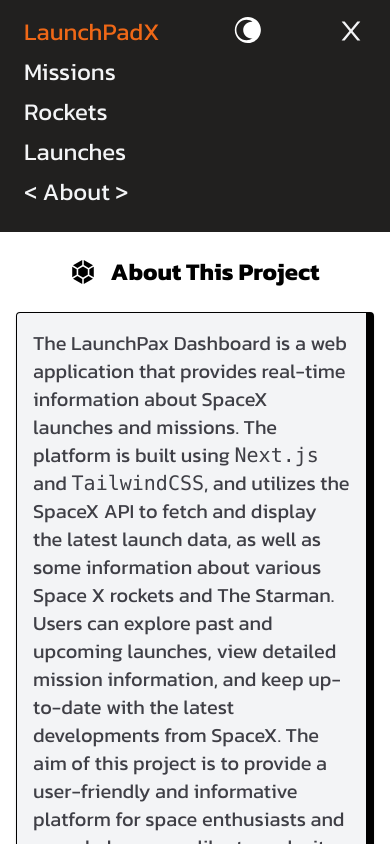
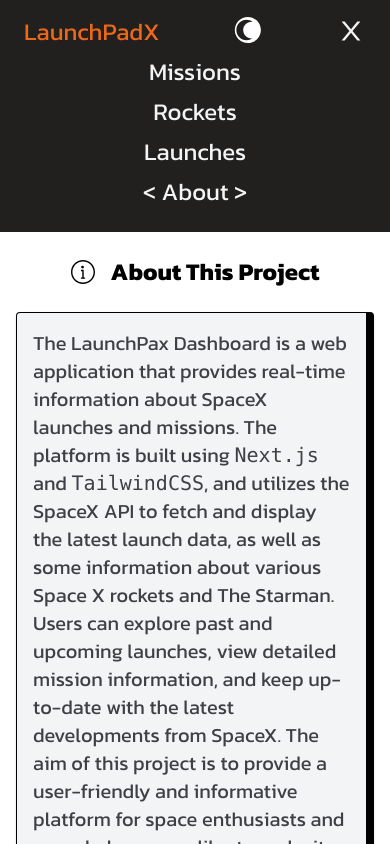
Before and after one commit to Aaryamann171/LaunchPadX, a Next.js app: page /about in a window 390 px wide. Both pictures are taken after a click on the element 350 px from the left and 32 px from the top of the page. Shown: the top 844 px of the page. Built offline with nearby package versions, Linux system fonts and the light colour scheme.

Commit message:
updated nav bar for mobile

```diff
--- a/components/header.js
+++ b/components/header.js
@@ -54,6 +54,8 @@
         }
     }
 
+    const mobileNavLinksClasses = "text-2xl px-4 text-foreground mt-2 hover:bg-accent hover:text-orange-200"
+
     return (
         <div className="w-full bg-primary p-2">
             <div className="md:flex justify-between my-2 hidden">
@@ -80,11 +82,11 @@
             </div>
             {
                 headerOpen
-                ? <div className="md:hidden pb-4">
-                    <Link href="/missions"><h1 className="text-2xl px-4 text-foreground mt-2">{missionsInnerText}</h1></Link>
-                    <Link href="/rockets"><h1 className="text-2xl px-4 text-foreground mt-2">{rocketsInnerText}</h1></Link>
-                    <Link href="/launches"><h1 className="text-2xl px-4 text-foreground mt-2">{launchesInnerText}</h1></Link>
-                    <Link href="/about"><h1 className="text-2xl px-4 text-foreground mt-2">{aboutInnerText}</h1></Link>
+                ? <div className="md:hidden pb-4 text-center">
+                    <Link href="/missions"><h1 className={mobileNavLinksClasses}>{missionsInnerText}</h1></Link>
+                    <Link href="/rockets"><h1 className={mobileNavLinksClasses}>{rocketsInnerText}</h1></Link>
+                    <Link href="/launches"><h1 className={mobileNavLinksClasses}>{launchesInnerText}</h1></Link>
+                    <Link href="/about"><h1 className={mobileNavLinksClasses}>{aboutInnerText}</h1></Link>
                  </div>
                 : null
             }
--- a/src/pages/about.js
+++ b/src/pages/about.js
@@ -5,8 +5,8 @@
 
 import { BsGithub } from 'react-icons/bs';
 import { BiGlobe } from 'react-icons/bi';
-import { SiLaunchpad } from 'react-icons/si';
 import { TfiInfoAlt } from 'react-icons/tfi';
+import { GiMoebiusTriangle } from 'react-icons/gi';
 
 const SocialBtn = ({ hyperlink, message, icon }) =>{
     return (
@@ -27,7 +27,7 @@
     return (
         <div>
             <SectionHeader
-                icon={<SiLaunchpad/>}
+                icon={<TfiInfoAlt/>}
                 heading="About This Project"
             />
             <div className="mb-10 bg-foreground dark:bg-foregroundDark rounded shadow m-4 md:m-8 p-4 md:p-10 border-t border-l border-b-8 border-r-8 border-black">
@@ -42,7 +42,7 @@
                 </div>
             </div>
             <SectionHeader
-                icon={<TfiInfoAlt/>}
+                icon={<GiMoebiusTriangle />}
                 heading="About Me"
             />
             <div className="mb-10 bg-foreground dark:bg-foregroundDark rounded shadow m-4 md:m-8 p-2 md:p-10 flex flex-col md:flex-row border-t border-l border-b-8 border-r-8 border-black">
```
